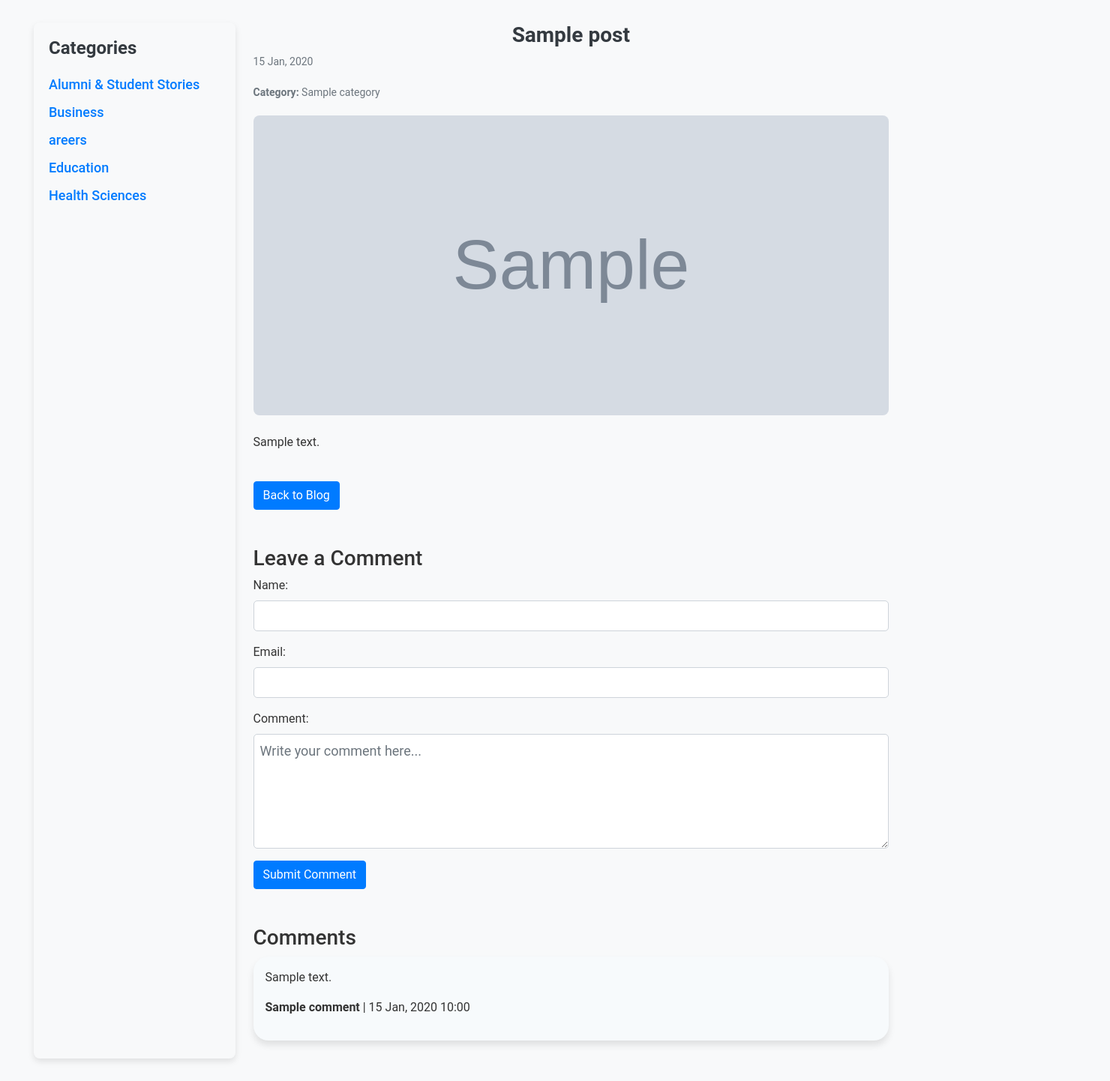
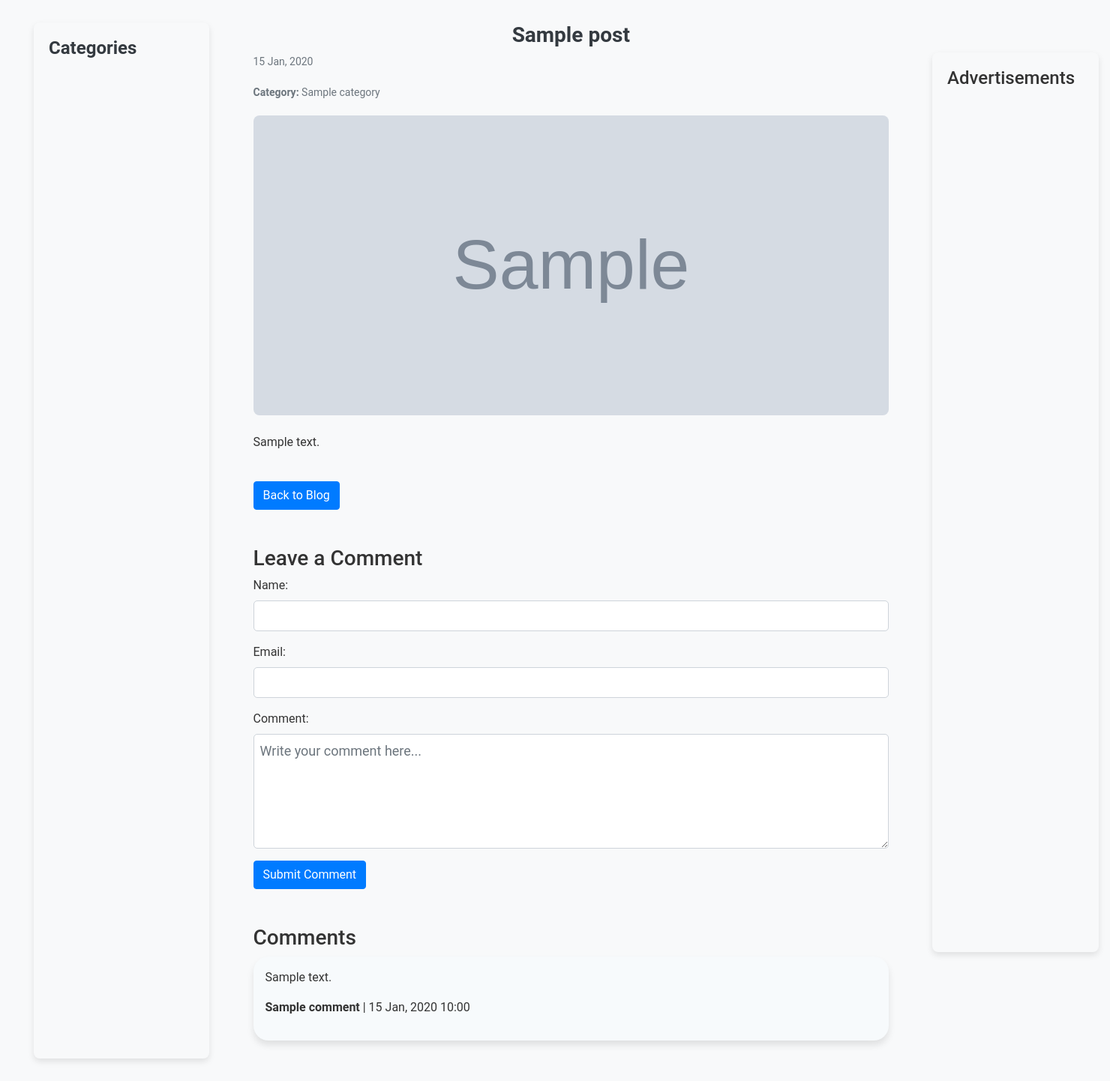
Before and after one commit to izazuddin47/Personal_blog-CMS-, a PHP site: page /single-postuser.php?id=1 in a window 1480 px wide. Shown: the whole page at 75% size. Run offline with PHP 8.4, Linux system fonts and the light colour scheme; tables that the repository leaves empty or names only in its code hold one stand-in row (values such as "Sample post"); grey boxes marked "Sample" are stand-in pictures.

Commit message:
single postuer is updated

```diff
--- a/single-postuser.php
+++ b/single-postuser.php
@@ -20,9 +20,12 @@ if ($postId > 0) {
 <head>
     <meta charset="UTF-8">
     <meta name="viewport" content="width=device-width, initial-scale=1.0">
-
     <title><?= htmlspecialchars($post['title']); ?></title>
     <link rel="stylesheet" href="https://cdn.jsdelivr.net/npm/bootstrap@4.4.1/dist/css/bootstrap.min.css">
+    <script async src="https://pagead2.googlesyndication.com/pagead/js/adsbygoogle.js"></script>
+  <!-- Other head elements here -->
+  <script async src="https://pagead2.googlesyndication.com/pagead/js/adsbygoogle.js"></script>
+
     <style>
         body {
             font-family: 'Roboto', sans-serif;
@@ -33,21 +36,56 @@ if ($postId > 0) {
             max-width: 1200px; /* Adjusted for wider layout */
             margin: 30px 30px;
             display: flex;
-            flex-direction: row-reverse;
-            justify-content: space-between; /* This will create space between the main content and the sidebar */
+            flex-direction: row-reverse; /* Keeps the main content on the left */
+            justify-content: space-between; /* Creates space between content and sidebar */
         }
         .main-content {
-            width: 75%; /* Blog content takes 75% of the container width */
+            width: 75%; /* Main content takes 75% of the container width */
             padding-right: 30px; /* Space between content and sidebar */
         }
         .sidebar {
-            width: 23%; /* Sidebar takes 23% of the container width */
+            width: 20%; /* Sidebar takes 20% of the container width */
             padding: 20px;
             background-color: #f8f9fa;
             border-radius: 8px;
             box-shadow: 0 4px 8px rgba(0, 0, 0, 0.1);
+            position: relative;
+        }
+        .ads {
+            width: 20%; /* Ads section takes 15% of the container width */
+            height:1200px ;
+            padding: 20px;
+            background-color: #f8f9fa;
+            border-radius: 8px;
+            box-shadow: 0 4px 8px rgba(0, 0, 0, 0.1);
+            margin-right: -250px; /* Adds space between sidebar and ads */
+            margin-top: 40px;
+            flex-direction: row;
+            justify-content: flex-end;
+            position: absolute;
+        }
+        .ad-item {
+    margin-bottom: 20px;
+    text-align: center; /* Center the ad content */
+}
 
-        }
+.ad-image {
+    width: 100%; /* You can adjust the width based on your design */
+    height: auto;
+    max-width: 300px; /* This is optional, you can set a max width for images */
+    border-radius: 5px;
+    box-shadow: 0 4px 8px rgba(0, 0, 0, 0.1);
+}
+
+@media (max-width: 768px) {
+    .ads {
+        width: 100%;
+        margin-top: 20px;
+    }
+    .ad-item {
+        width: 100%;
+    }
+}
         .post-image {
             width: 100%;
             height: auto;
@@ -102,6 +140,9 @@ if ($postId > 0) {
             border-radius: 5px;
             border: 1px solid #ced4da;
         }
+        .categories, .ads {
+            width: 15%;
+        }
     </style>
 </head>
 <body>
@@ -117,9 +158,9 @@ if ($postId > 0) {
             <img src="upload/<?= htmlspecialchars($post['image']); ?>" alt="Post Image" class="post-image mb-4">
         <?php endif; ?>
         <div class="content">
-            <p><?= strip_tags($post['content']); ?></p>
+            <p><?= $post['content']; ?></p>
         </div>
-        <a href="user.php" class="btn btn-primary mt-4">Back to Blog</a>
+        <a href="manage_post.php" class="btn btn-primary mt-4">Back to Blog</a>
 
         <!-- Comment Form -->
         <h3 class="mt-5">Leave a Comment</h3>
@@ -169,11 +210,11 @@ if ($postId > 0) {
 
         <!-- Desktop Version -->
         <ul class="categories-list d-none d-md-block">
-            <li><a href="/blog/alumni-student-stories/">Alumni &amp; Student Stories</a></li>
-            <li><a href="/personal_blog/blog/Business/">Business</a></li>
-            <li><a href="/blog/careers/">areers</a></li>
-            <li><a href="/blog/education/">Education</a></li>
-            <li><a href="/blog/health-sciences/">Health Sciences</a></li>
+            <li><a href="/blog/alumni-student-stories/"> </a></li>
+            <li><a href="/personal_blog/blog/Business/"></a></li>
+            <li><a href="/blog/careers/"></a></li>
+            <li><a href="/blog/education/"></a></li>
+            <li><a href="/blog/health-sciences/"></a></li>
         </ul>
 
         <!-- Mobile Dropdown -->
@@ -186,7 +227,34 @@ if ($postId > 0) {
             <option value="/blog/health-sciences/">Health Sciences</option>
         </select>
     </div>
+
+    <div class="ads">
+    <h4>Advertisements</h4>
+    <div class="ad-item">
+        <!-- AdSense Ad Code (example) -->
+        <ins class="adsbygoogle"
+             style="display:block"
+             data-ad-client="ca-pub-XXXXXX"
+             data-ad-slot="XXXXXX"
+             data-ad-format="auto"></ins>
+        <script>
+             (adsbygoogle = window.adsbygoogle || []).push({});
+        </script>
+    </div>
+    <div class="ad-item">
+        <!-- Another AdSense Ad or any other ad -->
+        <ins class="adsbygoogle"
+             style="display:block"
+             data-ad-client="ca-pub-XXXXXX"
+             data-ad-slot="XXXXXX"
+             data-ad-format="auto"></ins>
+        <script>
+             (adsbygoogle = window.adsbygoogle || []).push({});
+        </script>
+    </div>
 </div>
+
+
 
 </body>
 </html>
```
